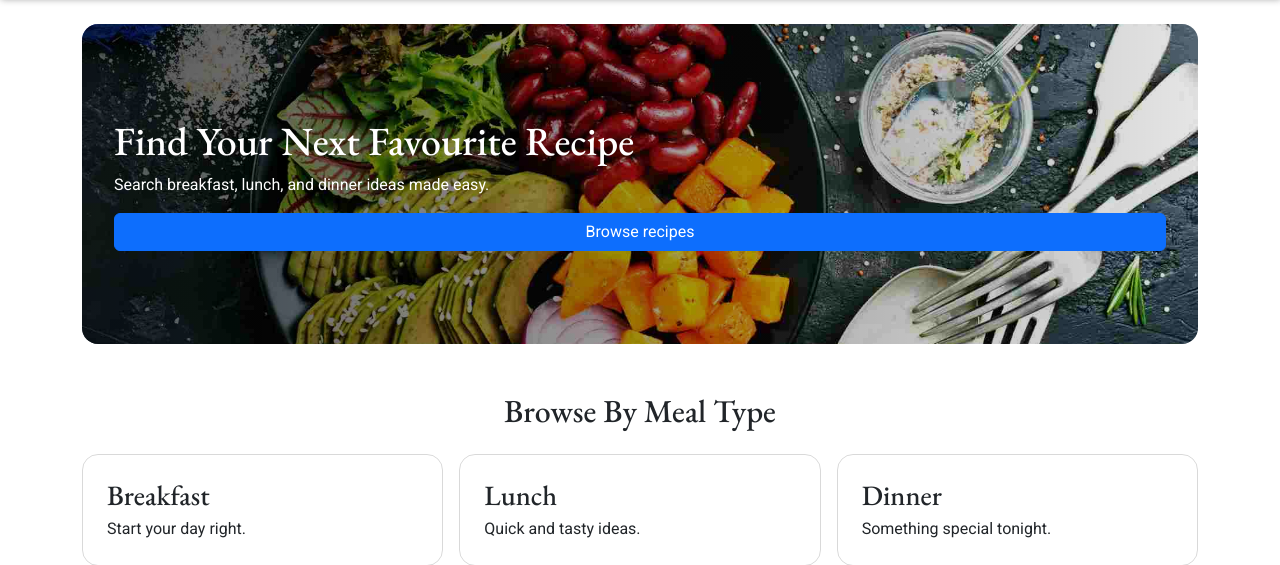
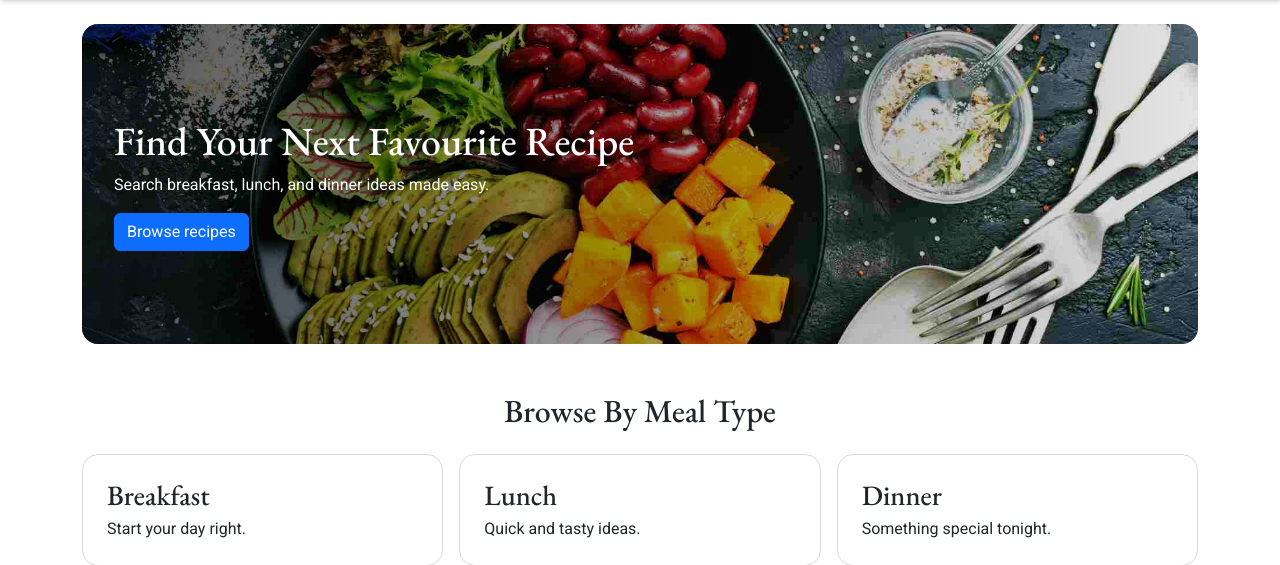
Before and after one commit to iyeme-dev/recipe-blog, a Django app: page / in a window 1280 px wide. Shown: the part 101-666 px from the top of the page. Run offline with Django 5.2, Linux system fonts and the light colour scheme; some libraries are stand-ins or nearby versions.

Commit message:
Adjust banner button

```diff
--- a/home/templates/home/index.html
+++ b/home/templates/home/index.html
@@ -15,7 +15,7 @@
       <div class="banner-overlay">
         <h1 class="banner-title">Find Your Next Favourite Recipe</h1>
         <p class="banner-subtitle">Search breakfast, lunch, and dinner ideas made easy.</p>
-        <a href="{% url 'recipes:recipes' %}" class="btn btn-primary">Browse recipes</a>
+        <a href="{% url 'recipes:recipes' %}" class="btn btn-primary banner-btn">Browse recipes</a>
       </div>
     </div>
   </div>
```
